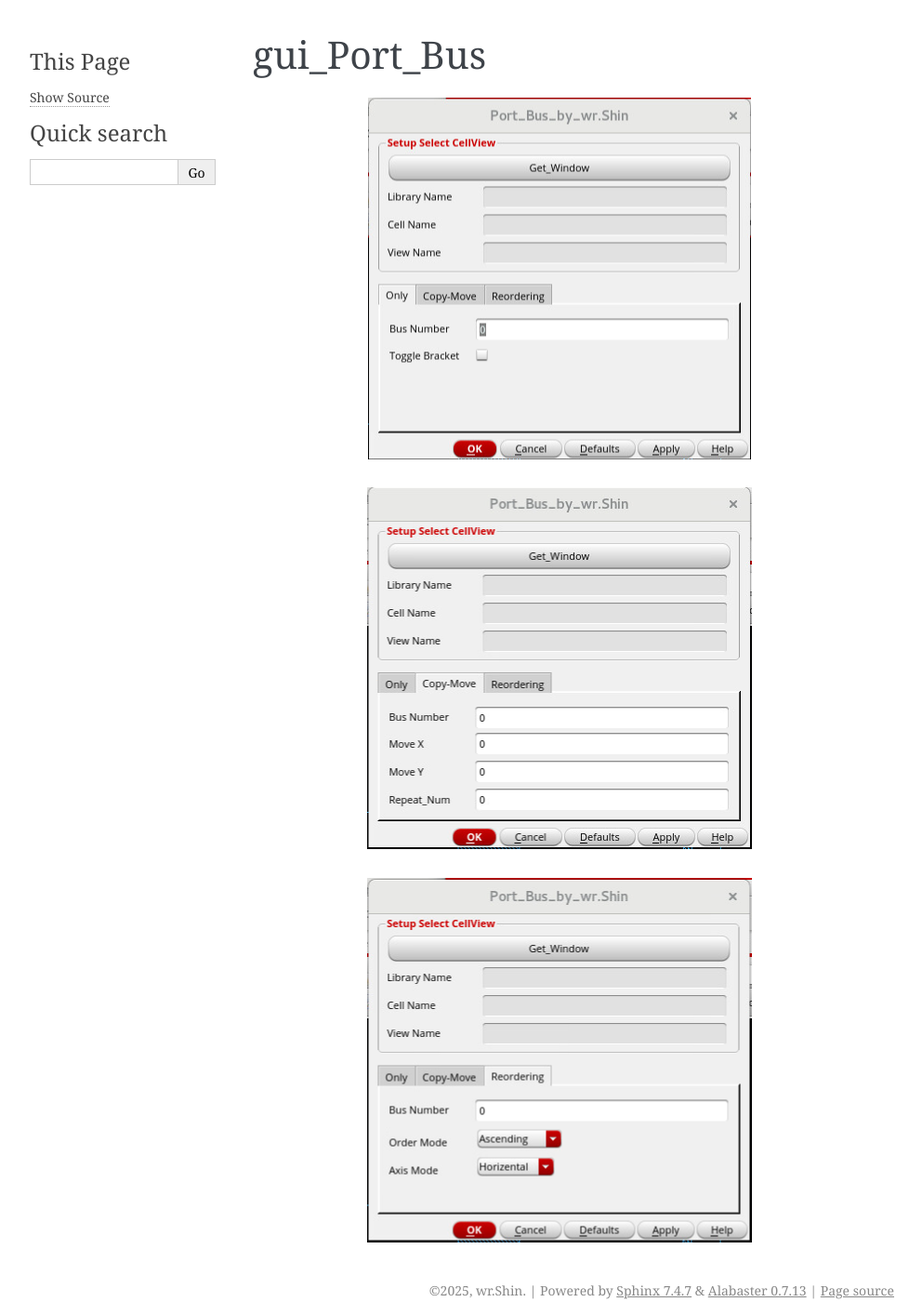
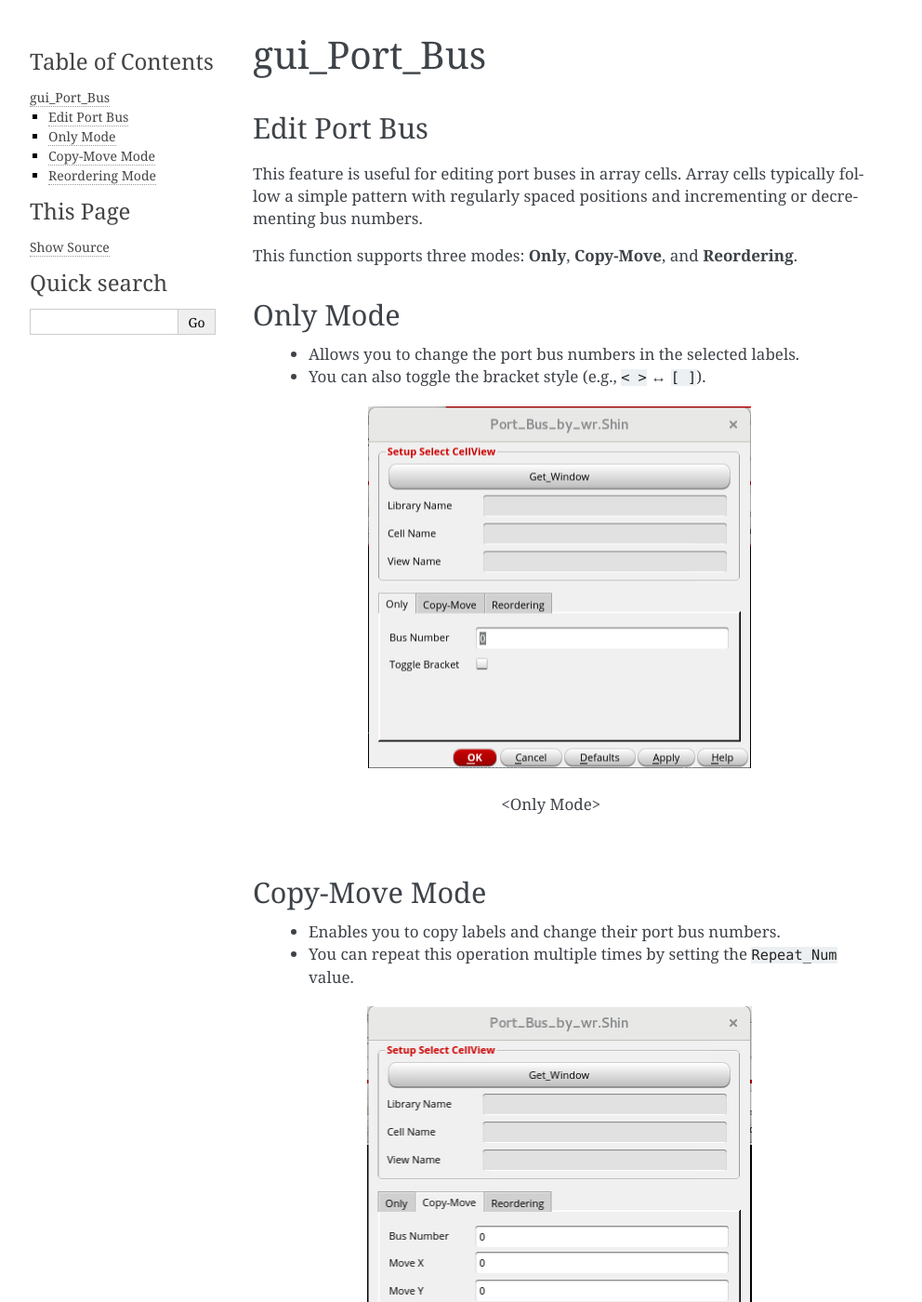
Before and after one commit to swr0920/SkillSet, a Sphinx documentation site: the page built from docs/3_Usage/3_gui_Port_Bus.rst, in a window 1280 px wide and 1400 px high. Shown: the whole window at 93% size, without its empty margins (148-1140 px from the left). Built offline with Sphinx 7.4.7, drawn with Linux system fonts in a browser that asks for light colours; some of the changed text lies outside the part shown.

Commit message:
docs
update_usage

```diff
--- a/docs/3_Usage/3_gui_Port_Bus.rst
+++ b/docs/3_Usage/3_gui_Port_Bus.rst
@@ -1,9 +1,45 @@
 gui_Port_Bus
 =====================
 
+Edit Port Bus
+-------------
+
+This feature is useful for editing port buses in array cells.
+Array cells typically follow a simple pattern with regularly spaced positions
+and incrementing or decrementing bus numbers.
+
+This function supports three modes: **Only**, **Copy-Move**, and **Reordering**.
+
+Only Mode
+---------
+
+ - Allows you to change the port bus numbers in the selected labels.
+ - You can also toggle the bracket style (e.g., ``< >`` ↔ ``[ ]``).
+
 .. figure:: /images/gui_Port_Bus_1.png
    :scale: 50%
+
+   <Only Mode>
+
+Copy-Move Mode
+--------------
+
+ - Enables you to copy labels and change their port bus numbers.
+ - You can repeat this operation multiple times by setting the ``Repeat_Num`` value.
+
 .. figure:: /images/gui_Port_Bus_2.png
    :scale: 50%
+
+   <Copy-Move Mode>
+
+Reordering Mode
+---------------
+
+ - Allows you to reorder the selected labels.
+ - You can set the order to **ascending** or **descending**.
+ - You can also set the axis mode to **horizontal** or **vertical**.
+
 .. figure:: /images/gui_Port_Bus_3.png
    :scale: 50%
+
+   <Reordering Mode>
```
Also changed, not shown: docs/3_Usage/2_gui_AddInstLabel.rst (+9 -5 lines), docs/3_Usage/4_gui_View_Coord.rst (+29 -0 lines).
